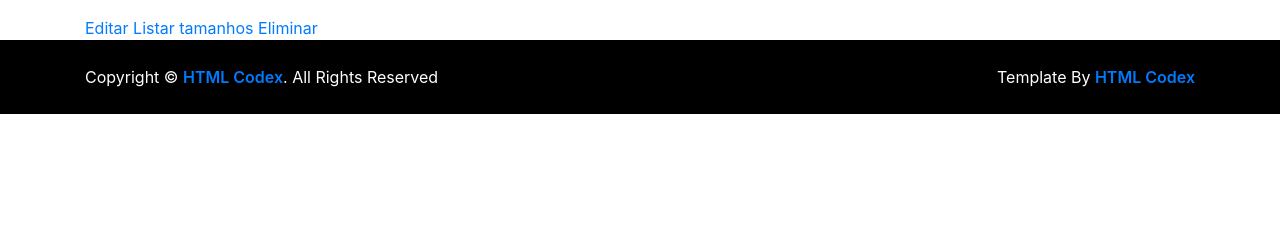
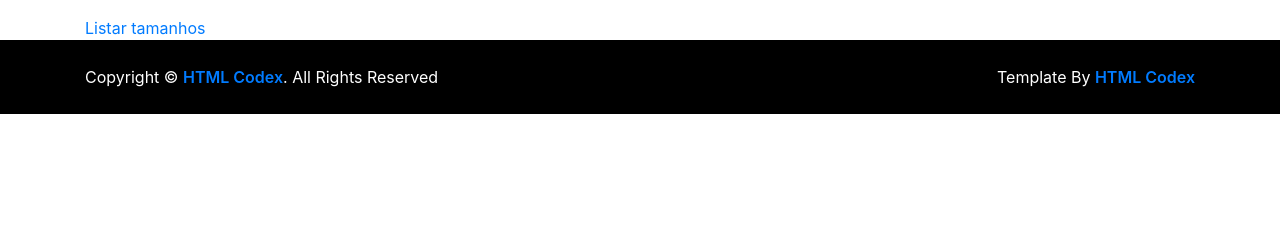
Before and after one commit to JoaoCoel/Papjoao, a PHP site: page /editing-list.php in a window 1280 px wide. Shown: the part 137-377 px from the top of the page. Run offline with PHP 8.4, Linux system fonts and the light colour scheme; data that the repository does not hold is empty; some libraries are stand-ins or nearby versions.

Commit message:
add product e editing list e eliminate tudo um pouco menos horrivel

```diff
--- a/add-product.php
+++ b/add-product.php
@@ -14,6 +14,7 @@ $categorias=mysqli_query($con,$sql);
             <div class="container-fluid">
                 <ul class="breadcrumb">
                     <li class="breadcrumb-item"><a href="index.php">Home</a></li>
+                    <li class="breadcrumb-item active"><a href="editing-list.php">Lista de edição</a></li>
                     <li class="breadcrumb-item active">Adicionar produto</li>
                 </ul>
             </div>
--- a/editing-list.php
+++ b/editing-list.php
@@ -63,17 +63,17 @@ top();
                         echo "<td width='20%'>".$dados['categ']."</td>";
                         echo "<td width='20%'>".$dados['tipo']."</td>";
                         echo "<td><img src=\"../".$dados['produtoImagemURL']."\"></td>";
-                        echo "<td width='10%'><a href=\"edit-product.php?id=".$dados['produtoId']."\">Editar</a></td>";
-                        echo "<td width='10%'><a href=\"delete-product.php?id=".$dados['produtoId']."\">Eliminar</a></td>";
+                        //echo "<td width='10%'><a href='edit-product.php?id=".$dados['produtoId']."'/a>Editar</td>";
+                        //echo "<td width='10%'><a href='delete-product.php?id=".$dados['produtoId']."' /a>Eliminar</td>";
+                        echo "<td width='10%'><button type='button' onclick=\"edit(".$dados['produtoId'].");\">Editar</button></td>";
+                        echo "<td width='10%'><button type='button' onclick=\"confirmDelete(".$dados['produtoId'].");\">Eliminar</button></td>";
                         echo "</tr>";
 
                     }
                     //*******************
                     echo "</table>";
                 ?>
-                <td><a href="edit-product.php">Editar</a></td>
                 <td><a href="available-sizes.php">Listar tamanhos</a></td>
-                <td><a href="index.php">Eliminar</a></td>
             </tr>
     </table>
 
@@ -87,3 +87,19 @@ top();
 <?php
 bottom();
 ?>
+<script>
+    function confirmDelete(prodId)
+    {
+        let r=confirm("Tem a certeza? ("+prodId+")");
+        if (r == true) {
+            window.location.href = "delete-product.php?id="+prodId;
+        }
+    }
+
+
+    function edit(prodId)
+    {
+        window.location.href = "edit-product.php?id="+prodId;
+    }
+
+</script>
```
Also changed, not shown: confirm-edit-product.php (+4 -3 lines), edit-product.php (+5 -3 lines).
